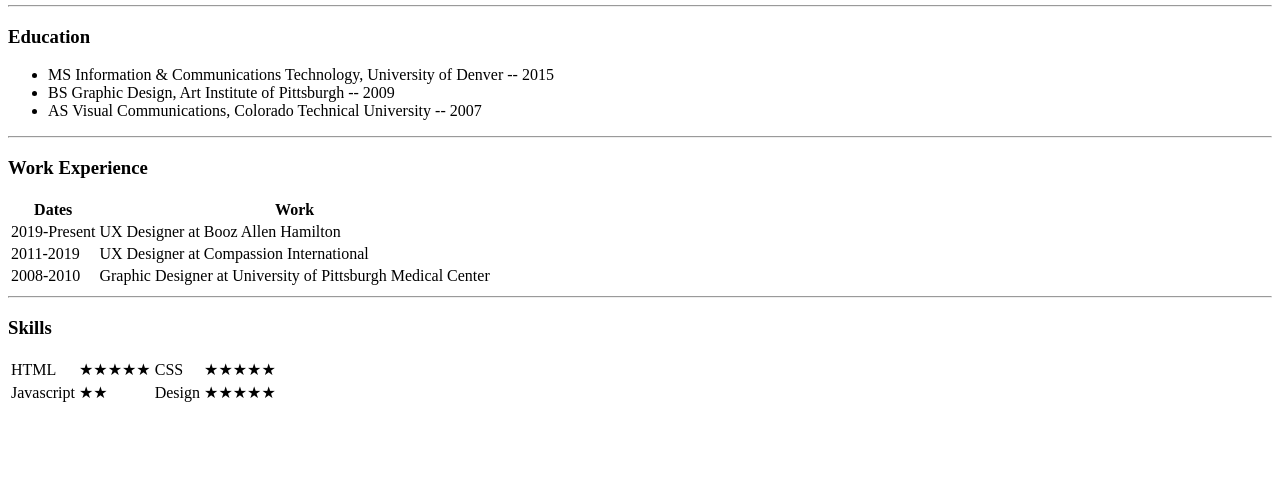
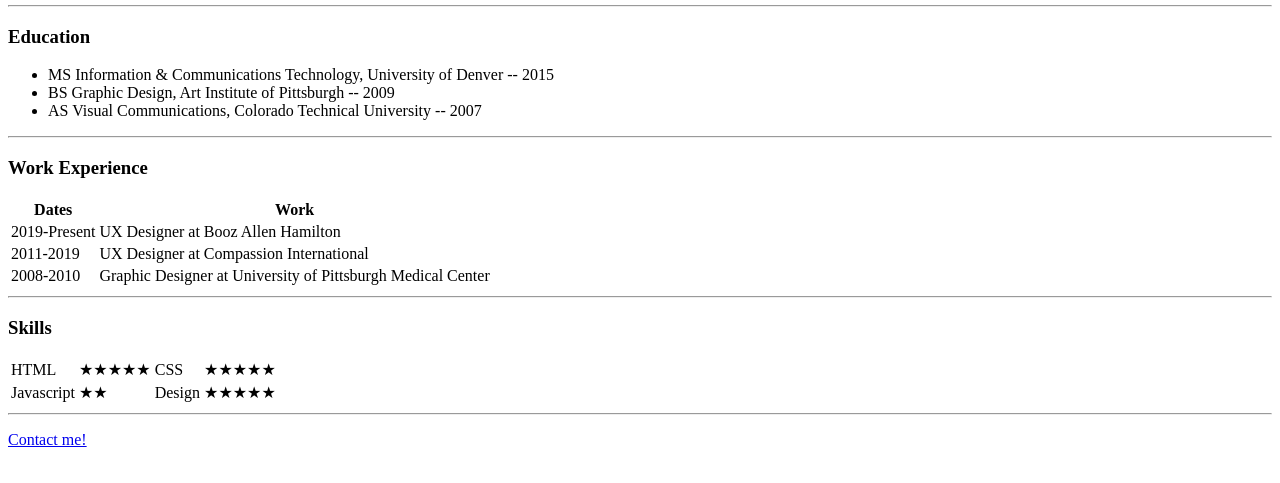
Before and after one commit to kristen-shaw/hello-world, a plain HTML site: page index.html in a window 1280 px wide. Shown: the part 171-654 px from the top of the page. Drawn offline with Linux system fonts and the light colour scheme.

Commit message:
Added contact link

```diff
--- a/index.html
+++ b/index.html
@@ -59,6 +59,8 @@
           <td>★★★★★</td>
         </tr>
     </table>
+    <hr>
+    <p><a href="contact.html">Contact me!</a></p>
 
 </body>
 
```
